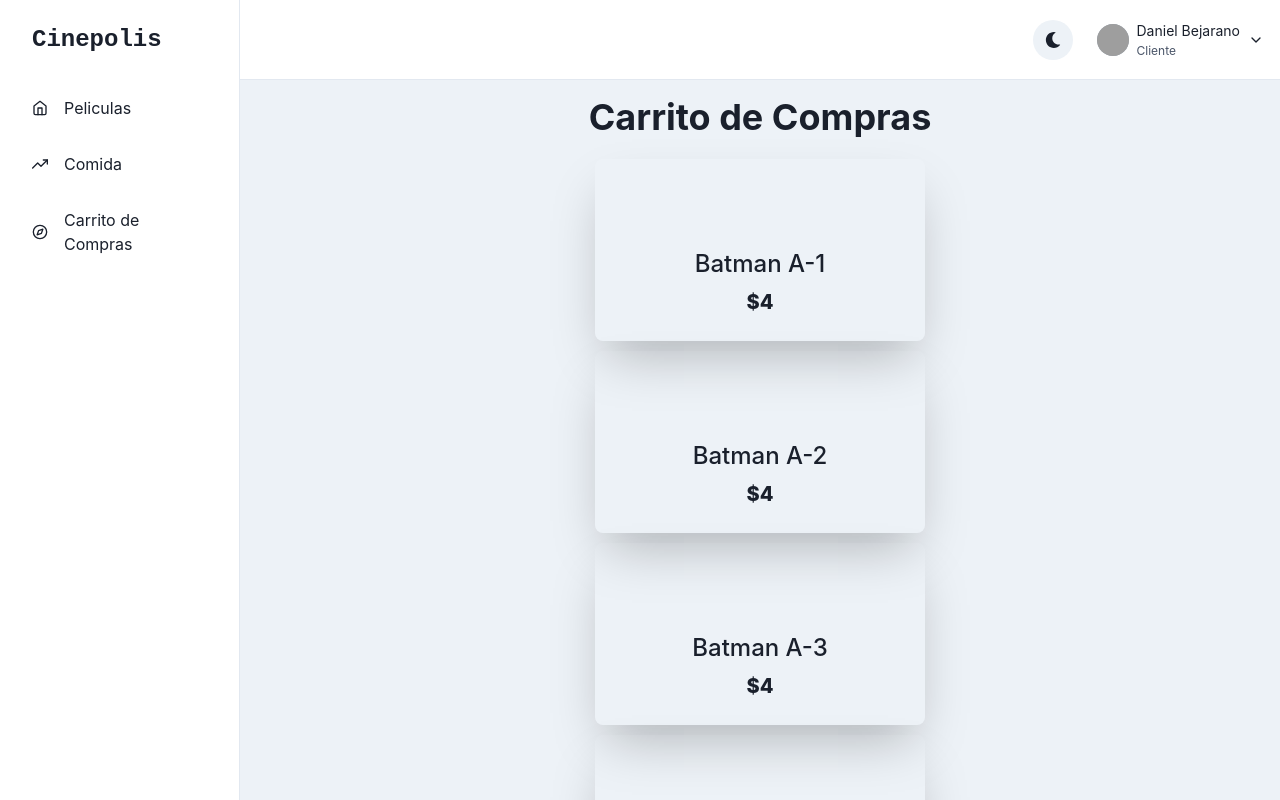
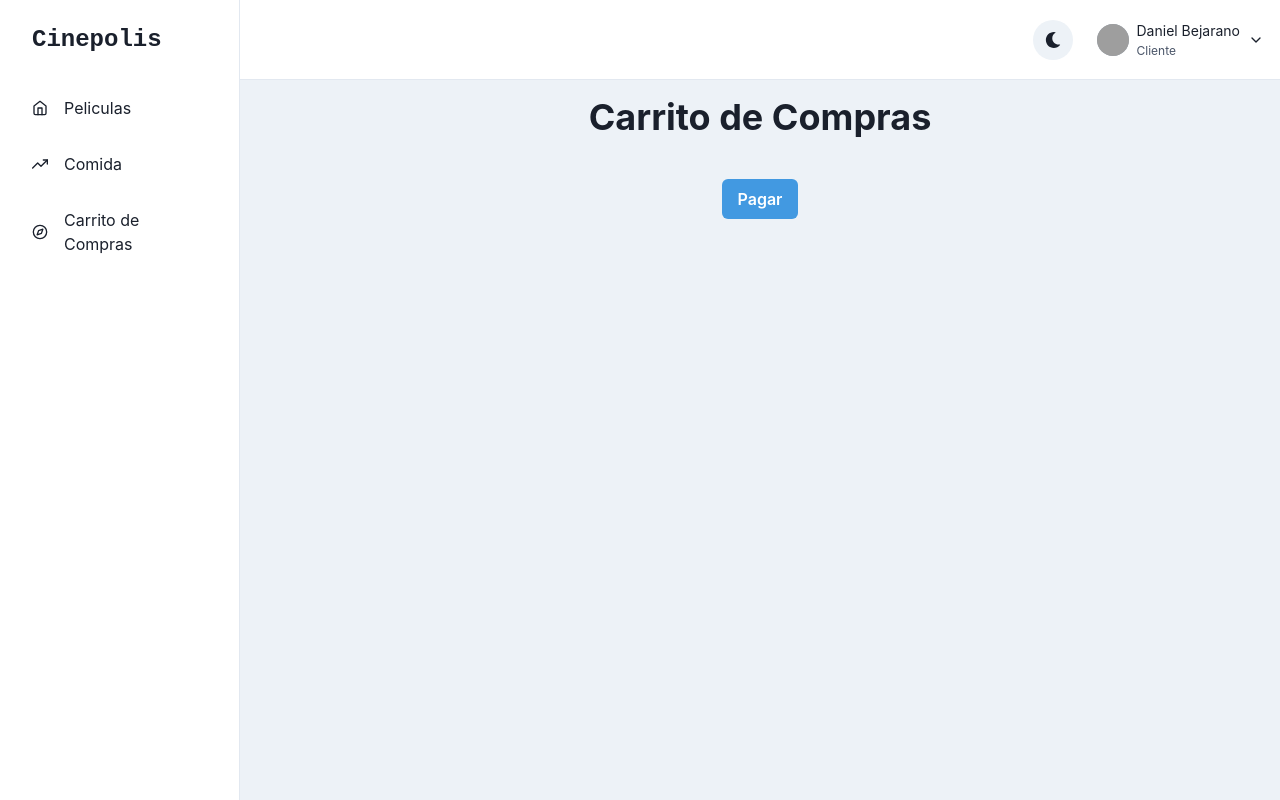
Before and after one commit to dbejarano820/Cinepolis, a React (Create React App) app in the folder FrontEnd/my-app/: page /checkout in a window 1280 px wide. Shown: the top 800 px of the page. Built offline with nearby package versions, Linux system fonts and the light colour scheme; grey boxes are pictures that could not be loaded.

Commit message:
View seat tickets

```diff
--- a/FrontEnd/my-app/src/components/checkout/CheckOutItem.tsx
+++ b/FrontEnd/my-app/src/components/checkout/CheckOutItem.tsx
@@ -20,8 +20,9 @@ export default function CheckOutItems(props : any) {
     let key_counter = 0; //just to put a key on Flex html tag
 
     const getHeading = (product : any) => {
-        if(product.type === "ticket"){
-            return product.movie + " " + product.sala + "-" + product.row
+        if(product.type === "Ticket"){
+
+        return  <><div> {product.movie + " -> " + product.sala + "-" + product.row + product.num} </div> <br/> <div>{new Date(product.time).toUTCString()}</div></>
         }
         return product.name
     }
@@ -31,8 +32,8 @@ export default function CheckOutItems(props : any) {
         /* {type: "ticket", movie: "Batman", sala:"A", row:1, category: "General", price: 4},
                         {type: "food", name: "Popcorn", category: "Snack", price: 4}, */
 
-        if(product.type === "ticket"){
-            const { type, movie, sala, row, category, price } = product;
+        if(product.type === "Ticket"){
+            const { type, row, num, price, movie, sala, time, style } = product;
         } else {
             const { type, name, category, price } = product;
         }
@@ -80,7 +81,7 @@ export default function CheckOutItems(props : any) {
                     </Heading>
                     <Stack direction={'row'} align={'center'}>
                         <Text fontWeight={800} fontSize={'xl'}>
-                        ${product.price}
+                        {product.style} -  ${product.price}
                         </Text>
                     </Stack>
                     </Stack>
--- a/FrontEnd/my-app/src/pages/CheckoutPage.tsx
+++ b/FrontEnd/my-app/src/pages/CheckoutPage.tsx
@@ -5,9 +5,6 @@ import SidebarWithHeader from "../components/sections/header";
 import { Box, Button, Stack, Center, Flex, Heading, Spacer } from '@chakra-ui/react'
 import { useHistory } from 'react-router-dom';
 import CheckOutItems from "../components/checkout/CheckOutItem";
-
-import "jspdf/dist/polyfills.es.js";
-import { jsPDF } from "jspdf";
 
 
 const Checkout = () => {
@@ -20,12 +17,13 @@ const Checkout = () => {
     //Instead of redux data, I'm gonna use harcode data
     //All products have the same reservation id
     //row, sala_name, movie_name
-    const products = [
-        {type: "ticket",  movie: "Batman", sala:"A", row:1, category: "General", price: 4},
-        {type: "ticket",  movie: "Batman", sala:"A", row:2, category: "General", price: 4},
-        {type: "ticket",  movie: "Batman", sala:"A", row:3, category: "General", price: 4},
-        {type: "food", name: "Popcorn", category: "Snack", price: 4},
-    ];
+    let products = useSelector((state: any) => state.cart.items)
+    // const products = [
+    //     {type: "ticket",  movie: "Batman", sala:"A", row:1, category: "General", price: 4},
+    //     {type: "ticket",  movie: "Batman", sala:"A", row:2, category: "General", price: 4},
+    //     {type: "ticket",  movie: "Batman", sala:"A", row:3, category: "General", price: 4},
+    //     {type: "food", name: "Popcorn", category: "Snack", price: 4},
+    // ];
 
     const handleSubmit = () => {
         console.log("Test Submit Checkout page");
```
